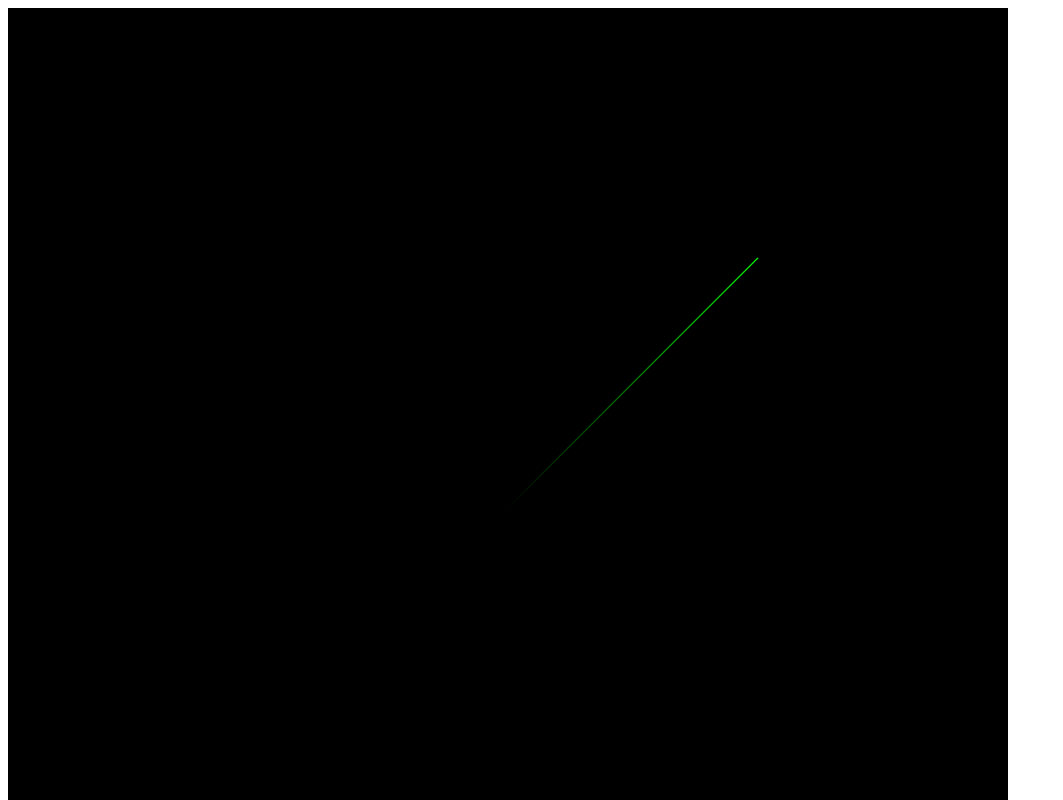
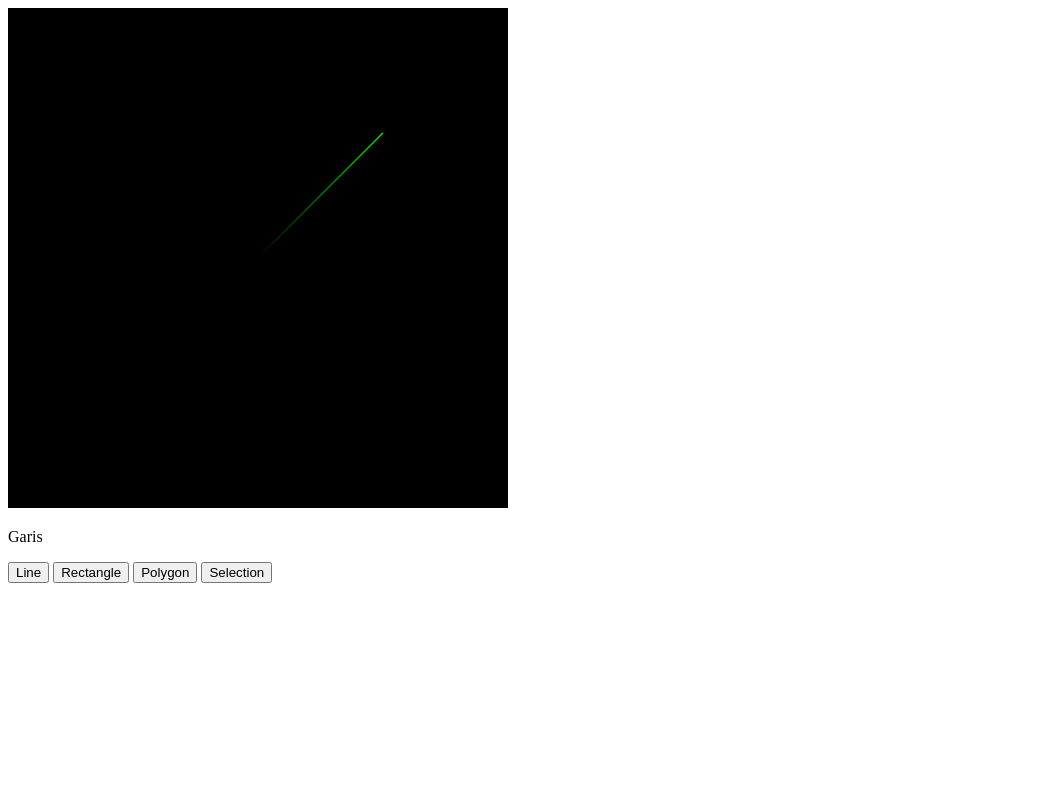
Before and after one commit to Lock1/IF3260-Grafkom-1, a plain HTML site: page src/index.html in a window 1280 px wide. Shown: the top 800 px of the page, without its empty margins (0-1063 px from the left). Drawn offline with Linux system fonts and the light colour scheme.

Commit message:
Penambahan tombol
Penambahan frontend tombol pada html

```diff
--- a/src/index.html
+++ b/src/index.html
@@ -5,7 +5,13 @@
         <title>Tugas Besar 1</title>
     </head>
     <body>
-        <canvas id="c" width="1000vw" height="1000vh" display="block"></canvas>
+        <canvas id="c" width="500vw" height="500vh" display="block"></canvas>
+        <p id="mode">Garis</p>
+        <!-- TODO : Tambah -->
+        <button onclick="">Line</button>
+        <button onclick="">Rectangle</button>
+        <button onclick="">Polygon</button>
+        <button onclick="">Selection</button>
     </body>
 
     <script id="vertex-shader" type="notjs">
--- a/src/scripts.js
+++ b/src/scripts.js
@@ -7,6 +7,7 @@ var colors   = [
     0.0, 0.0, 0.0, 1.0,
     0.0, 1.0, 0.0, 1.0
 ];
+
 
 
 function main() {
```
